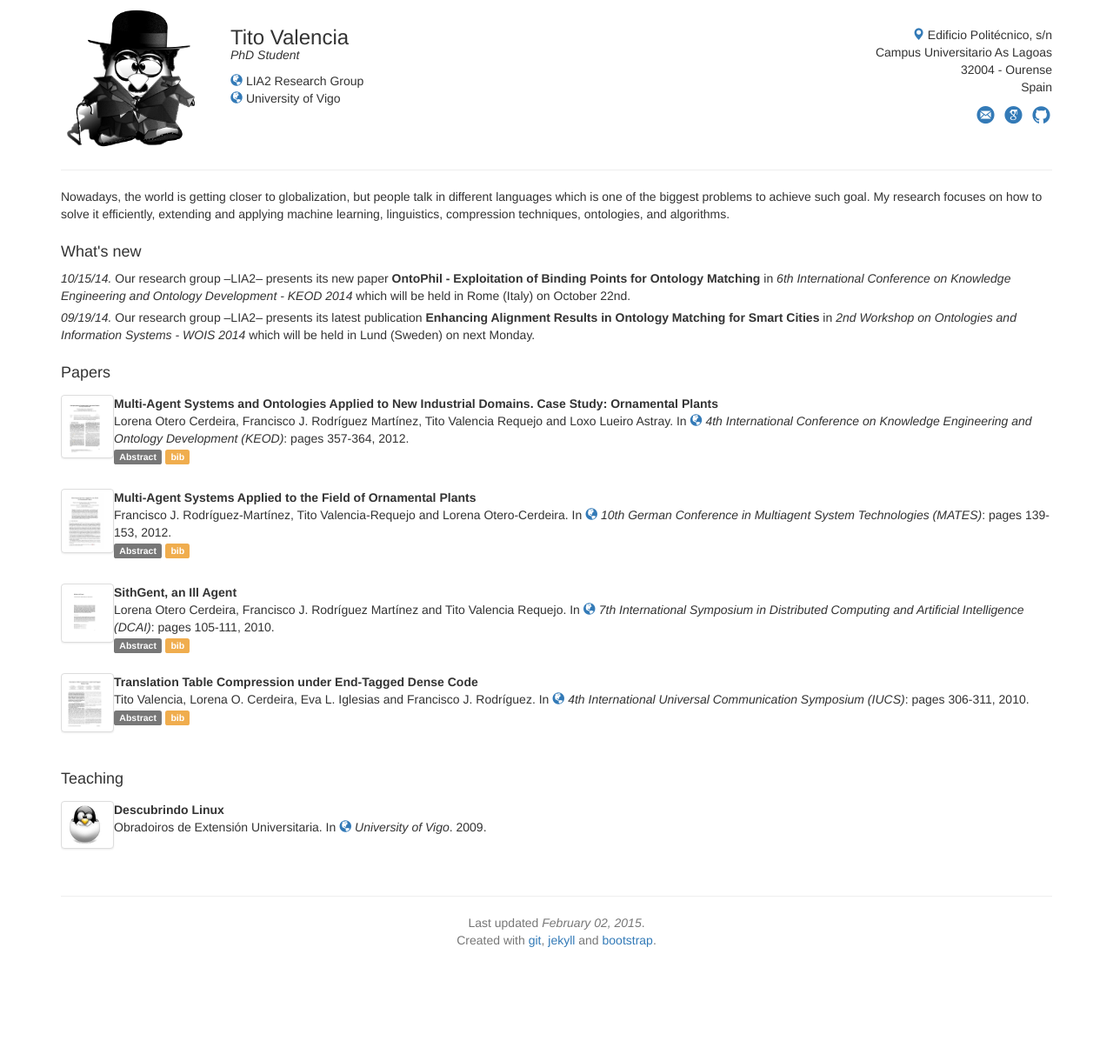
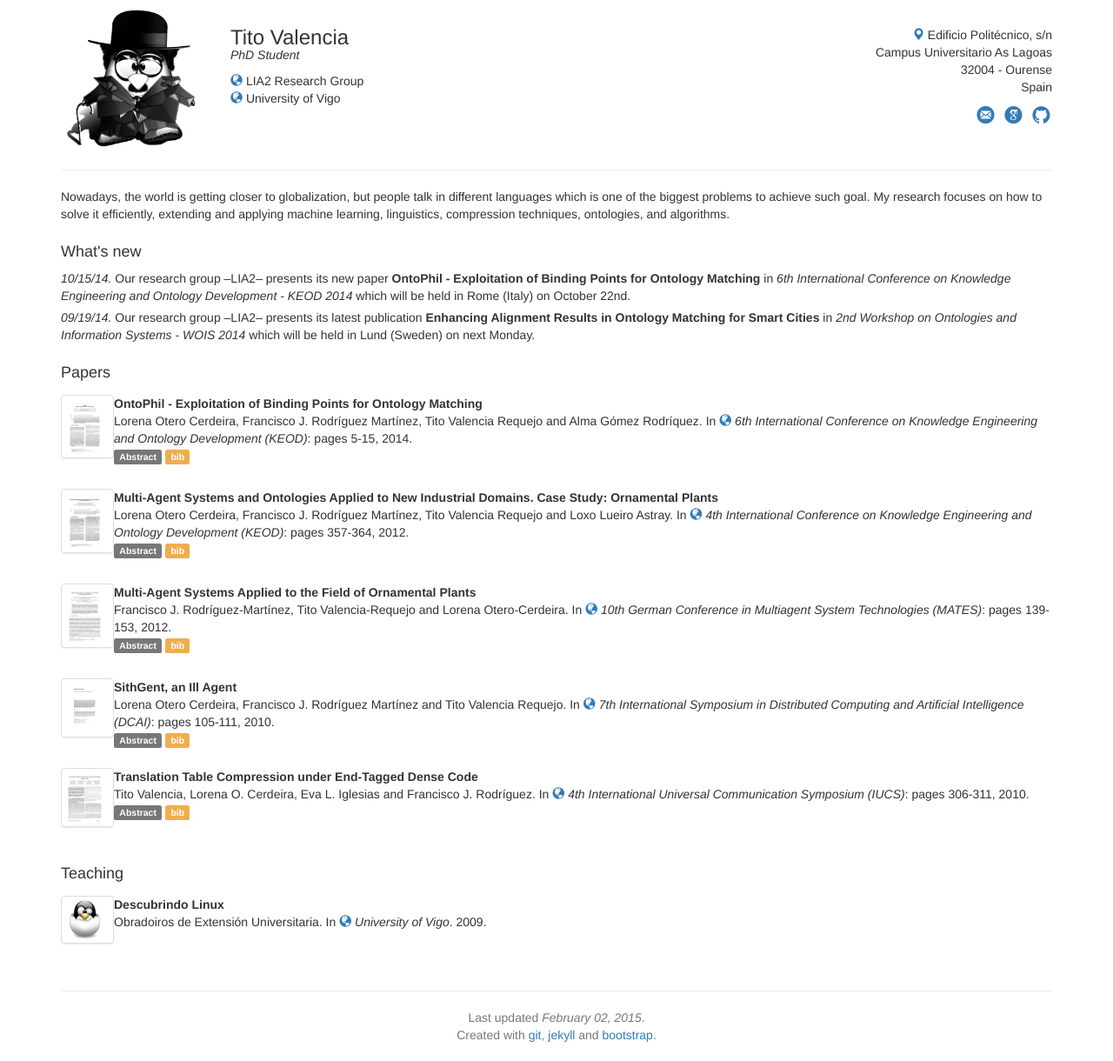
Before and after one commit to tvalreq/tvalreq.github.com, a Jekyll site: the page built from index.html, in a window 1280 px wide. Shown: the whole page at 87% size. Built offline with Jekyll 4.4.1, drawn with Linux system fonts in a browser that asks for light colours; nearby versions of some CDN libraries; before the commit the page ends 1111 px from its top, so only the background shows below that.

Commit message:
new paper
KEOD - 2014

```diff
--- a/_data/paper-list.yml
+++ b/_data/paper-list.yml
@@ -103,3 +103,29 @@
     the plant producers. A description of the ontologies that these agents use to interact
     is also provided. In the final section some relevant issues detected and conclusions
     will be presented.</p>
+
+- layout: paper
+  selected: y
+  paper-type: inproceedings
+  label: 2014_KEOD
+  year: 2014
+  month: 10
+  img: 2014_KEOD.jpg
+  bib: 2014_KEOD.bib
+  title: "OntoPhil - Exploitation of Binding Points for Ontology Matching"
+  authors: Lorena Otero Cerdeira, Francisco J. Rodríguez Martínez, Tito Valencia Requejo and Alma Gómez Rodríquez
+  booktitle: 6th International Conference on Knowledge Engineering and Ontology Development (KEOD)
+  pages: 5-15
+  doc-url: https://drive.google.com/file/d/0BwNgDtL6tK5fNmZudmI4MnhZaGs/view?usp=sharing
+  booktitle-url: http://www.keod.ic3k.org/SSEO.aspx?y=2014
+  venue: conference
+  abstract: >
+    <p>This paper presents a new ontology matching algorithm, OntoPhil. The algorithm relies on the exploitation
+    of some initial correspondences or binding points that connect the two ontologies used as input. First, it
+    computes these binding points using a new lexical similarity measure which combines the information from a
+    terminological matcher and an external one. Next, it discovers new binding points, by taking the initial ones
+    as basis and by exploiting the specific features of the external structure of the ontologies matched. Finally,
+    the binding points are automatically sifted out to obtain the final alignment. The proposed algorithm was
+    tested on the benchmarks provided by the well known evaluation initiative OAEI, and compared to other
+    matching algorithms. The experimental results show that OntoPhil is an effective approach and outperform
+    other algorithms that share the same principles.</p>
--- /dev/null
+++ b/bib/2014_KEOD.bib
@@ -0,0 +1,9 @@
+@inproceedings{Cerdeira2014:2,
+	Address = {Rome, Italy},
+	Author = {Lorena O. Cerdeira and Francisco J. Rodr{\'\i}guez and Tito Valencia and Alma G{\'\o}mez Rodr{\'\i}guez},
+	Booktitle = {6th International Conference on Knowledge Engineering and Ontology Development (KEOD 2012)},
+	Month = {October},
+	Pages = {5-15},
+	Title = {OntoPhil - Exploitation of Binding Points for Ontology Matching},
+	Year = {2014}
+}
```
Also changed, not shown: img/paper/2014_KEOD.jpg (added), img/paper/2014_KEOD_lg.jpg (added).
